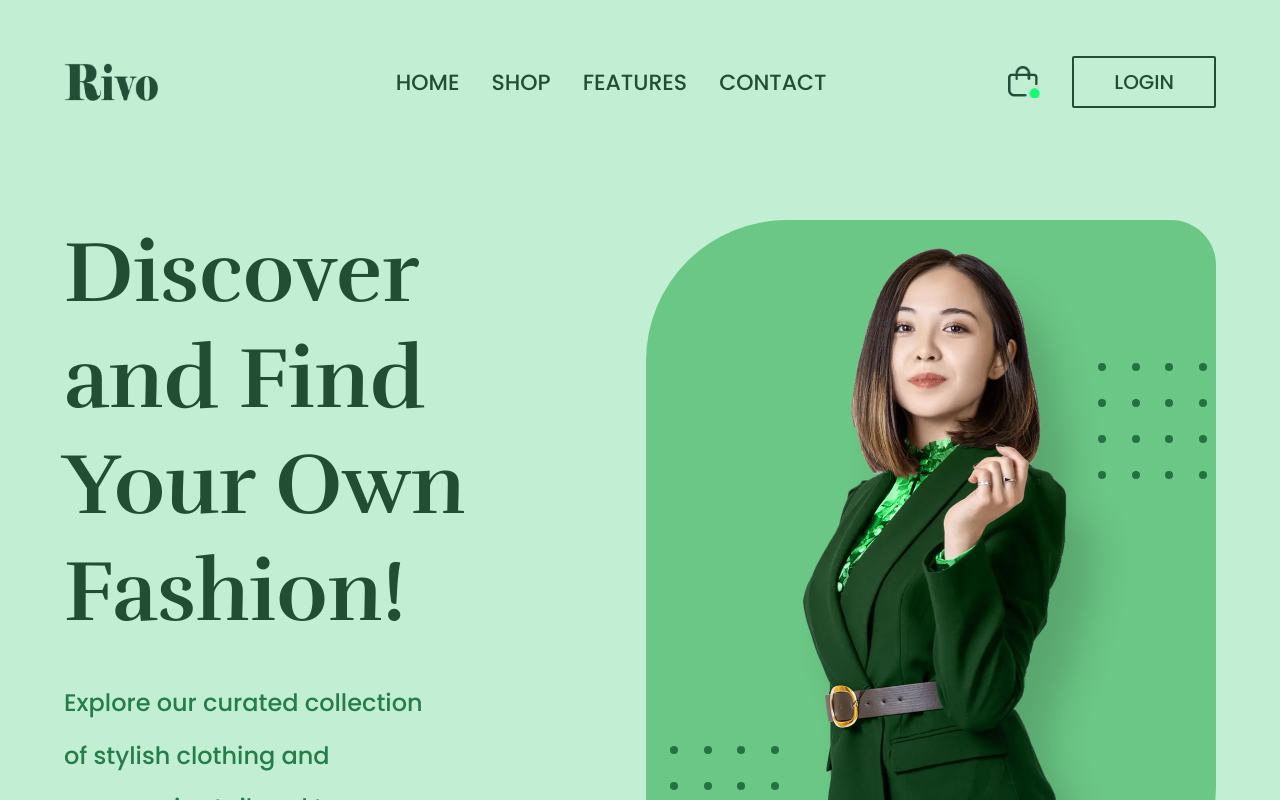
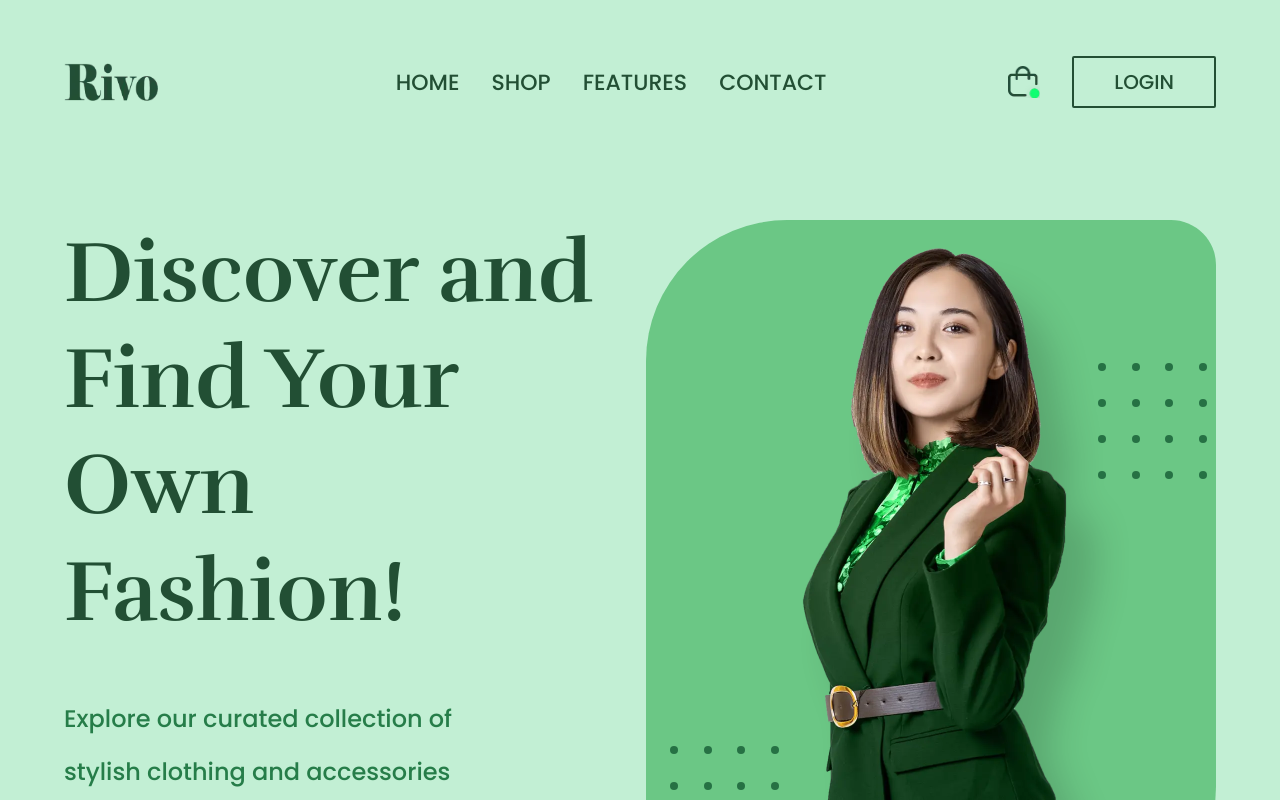
Before and after one commit to 99032000/fashion-web, a Next.js app: page / in a window 1280 px wide. Shown: the top 800 px of the page. Built offline with nearby package versions, Linux system fonts and the light colour scheme.

Commit message:
fix some styling

```diff
--- a/src/components/banner.tsx
+++ b/src/components/banner.tsx
@@ -13,7 +13,7 @@ export function Banner({ data }: Readonly<Props>) {
   return (
     <div className="w-full bg-primary">
       <div className="mx-auto flex max-w-content justify-between px-16 pb-24 pt-14">
-        <div className="flex w-1/2 flex-col gap-8 pr-8 xl:pr-28">
+        <div className="flex w-1/2 flex-col gap-8 pr-8 xl:gap-12">
           <FontWrapper fontName="rufina">
             <h1 className="text-6xl leading-snug text-primary xl:text-[86px] xl:leading-[106.21px]">
               {data.title}
```
